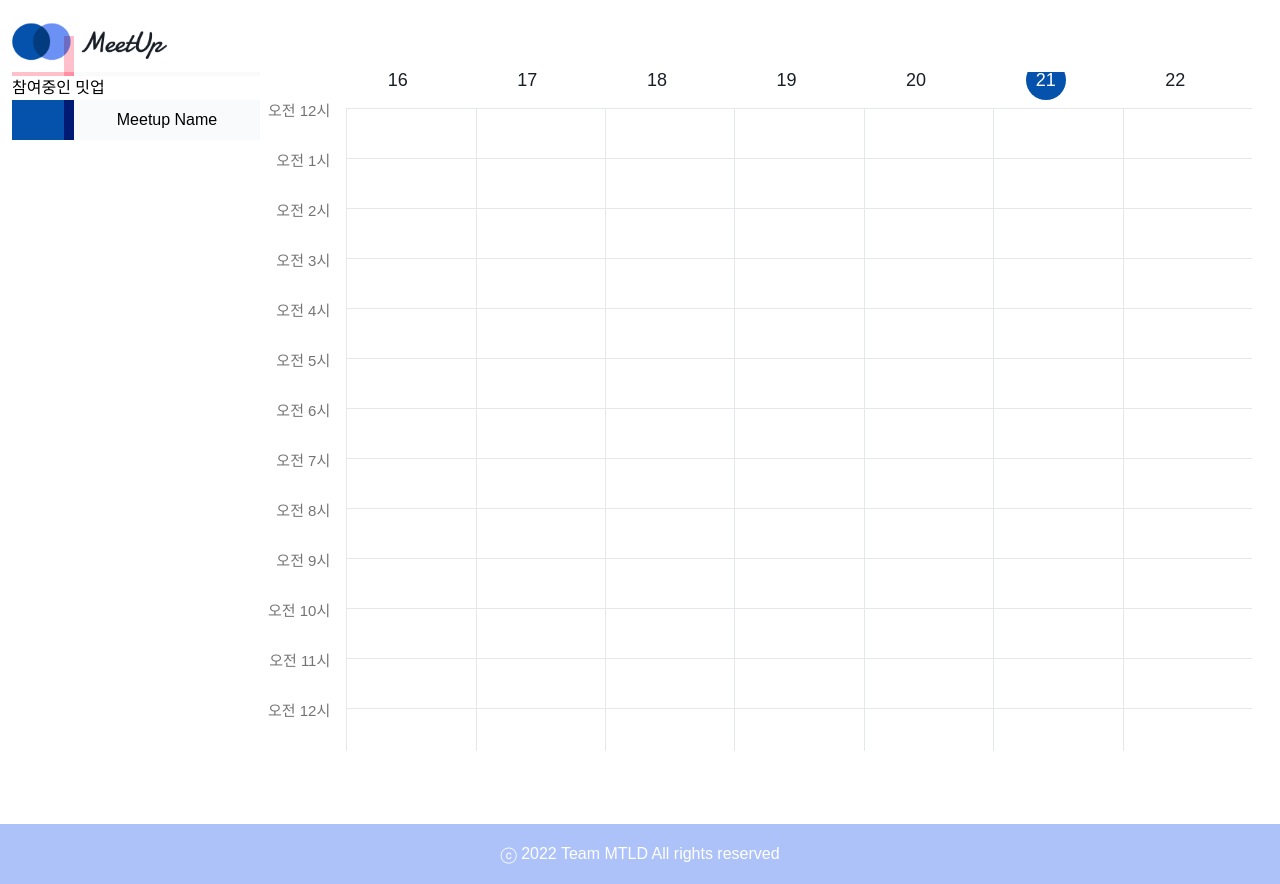
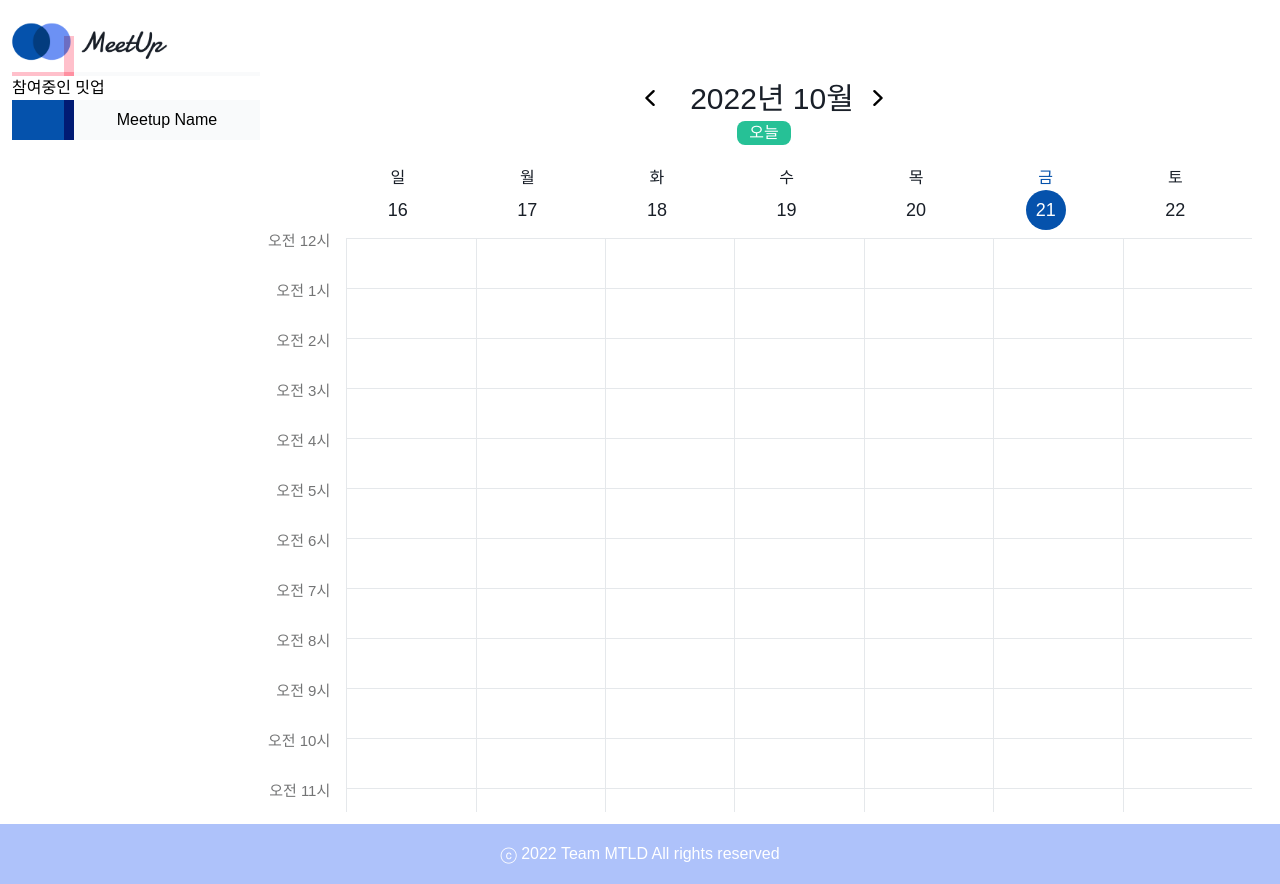
Before and after one commit to drsuneamer/MeetUp, a React (Create React App) app in the folder frontend/: page / in a window 1280 px wide. Built offline with nearby package versions, Linux system fonts and the light colour scheme.

Commit message:
[#S07P31A102-115][FE] feat: search calendar by month

```diff
--- a/frontend/src/components/Calendar.tsx
+++ b/frontend/src/components/Calendar.tsx
@@ -1,4 +1,5 @@
 import React from 'react';
+import MonthlyCalenderHeader from './MonthlyCalendarHeader';
 import WeeklyCalenderHeader from './WeeklyCalendarHeader';
 import WeeklyCalendarBody from './WeeklyCalendarBody';
 
@@ -6,6 +7,7 @@ const WeeklyCalendar = () => {
   return (
     <section className="w-full flex flex-col m-2">
       <div className="flex flex-col basis-9/12 min-w-[500px]">
+        <MonthlyCalenderHeader />
         <WeeklyCalenderHeader />
         <WeeklyCalendarBody />
       </div>
--- /dev/null
+++ b/frontend/src/components/MonthlyCalendarHeader.tsx
@@ -0,0 +1,67 @@
+import React, { useMemo } from 'react';
+import Button from './common/Button';
+import IconLeft from './common/IconLeft';
+import IconRight from './common/IconRight';
+import { useAppDispatch, useAppSelector } from '../stores/ConfigHooks';
+import { setCurrentDate, setToday } from '../stores/modules/dates';
+import { getStringDateFormat } from '../utils/GetStringDateFormat';
+
+const Header = () => {
+  const { currentDate } = useAppSelector((state) => state.dates);
+  const dispatch = useAppDispatch();
+
+  // 고쳐봐야 하는 부분
+  const displayDate = useMemo(() => {
+    const date = new Date(currentDate);
+
+    const firstDayOfTheMonth = date.getDay();
+
+    if (date.getDate() <= firstDayOfTheMonth) {
+      return `${date.getFullYear()}년 ${date.getMonth()}월 ~ ${date.getMonth() + 1}월`;
+    } else {
+      return `${date.getFullYear()}년 ${date.getMonth() + 1}월`;
+    }
+  }, [currentDate]);
+
+  const handleTodayBtnClick = () => {
+    dispatch(setToday());
+  };
+
+  const handlePrevWeek = () => {
+    const prevWeek = new Date(currentDate);
+    prevWeek.setDate(new Date(currentDate).getDate() - 7);
+
+    dispatch(setCurrentDate(prevWeek.toLocaleDateString()));
+  };
+
+  const handleNextWeek = () => {
+    const nextWeek = new Date(currentDate);
+    nextWeek.setDate(new Date(currentDate).getDate() + 7);
+
+    dispatch(setCurrentDate(nextWeek.toLocaleDateString()));
+  };
+
+  return (
+    <>
+      <header className="flex flex-col items-center px-4 justify-center w-full h-[80px] mt-[50px]">
+        <div className="flex items-center">
+          <Button className="p-1 sm:mx-1 hover:bg-line hover:rounded-full" onClick={handlePrevWeek}>
+            <IconLeft className="w-8 h-8" />
+          </Button>
+
+          <h2 className="ml-4 text-md sm:text-xl text-body">{displayDate}</h2>
+
+          <Button className="p-1 sm:mx-1 hover:bg-line hover:rounded-full" onClick={handleNextWeek}>
+            <IconRight className="w-8 h-8" />
+          </Button>
+        </div>
+        <Button onClick={handleTodayBtnClick} className="group rounded px-3 mr-5 ml-5 hover:bg-hover bg-primary text-[white]">
+          오늘
+          {/* <p className="absolute text-body rounded hidden text-center group-hover:block">{getStringDateFormat(new Date(), '-')}</p> */}
+        </Button>
+      </header>
+    </>
+  );
+};
+
+export default Header;
--- /dev/null
+++ b/frontend/src/components/common/Button.tsx
@@ -0,0 +1,21 @@
+import React from 'react';
+
+type ButtonProps = React.HTMLProps<HTMLButtonElement> & {
+  type?: 'button' | 'submit' | 'reset';
+  className?: string;
+};
+
+const Button = ({
+  type = 'button',
+  className = '',
+  children,
+  ...props
+}: ButtonProps) => {
+  return (
+    <button type={type} className={` ${className}`} {...props}>
+      {children}
+    </button>
+  );
+};
+
+export default React.memo(Button);
--- /dev/null
+++ b/frontend/src/components/common/IconLeft.tsx
@@ -0,0 +1,19 @@
+import React from 'react';
+
+type IconLeftProps = {
+  className?: string;
+};
+
+const IconLeft = ({ className = '' }: IconLeftProps) => {
+  return (
+    <svg xmlns="http://www.w3.org/2000/svg" viewBox="0 0 20 20" fill="currentColor" className={className}>
+      <path
+        fillRule="evenodd"
+        d="M12.79 5.23a.75.75 0 01-.02 1.06L8.832 10l3.938 3.71a.75.75 0 11-1.04 1.08l-4.5-4.25a.75.75 0 010-1.08l4.5-4.25a.75.75 0 011.06.02z"
+        clipRule="evenodd"
+      />
+    </svg>
+  );
+};
+
+export default React.memo(IconLeft);
--- /dev/null
+++ b/frontend/src/components/common/IconRight.tsx
@@ -0,0 +1,19 @@
+import React from 'react';
+
+type IconRightProps = {
+  className?: string;
+};
+
+const IconRight = ({ className = '' }: IconRightProps) => {
+  return (
+    <svg xmlns="http://www.w3.org/2000/svg" viewBox="0 0 20 20" fill="currentColor" className={className}>
+      <path
+        fillRule="evenodd"
+        d="M7.21 14.77a.75.75 0 01.02-1.06L11.168 10 7.23 6.29a.75.75 0 111.04-1.08l4.5 4.25a.75.75 0 010 1.08l-4.5 4.25a.75.75 0 01-1.06-.02z"
+        clipRule="evenodd"
+      />
+    </svg>
+  );
+};
+
+export default React.memo(IconRight);
```
